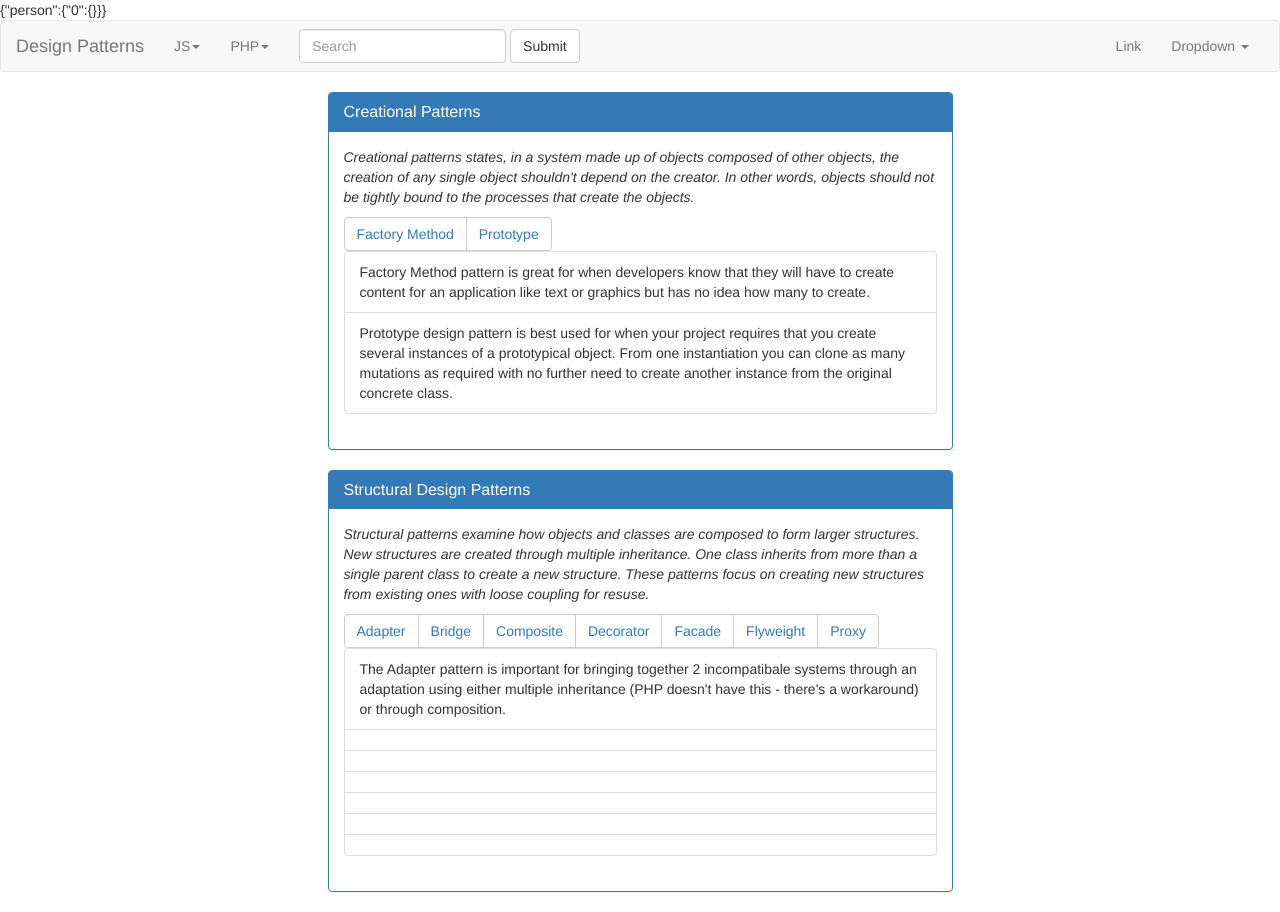
After one commit to tjnine/Legos, a PHP site: page /test.php in a window 1280 px wide. The commit adds this page. Run offline with PHP 8.4, Linux system fonts and the light colour scheme; data that the repository does not hold is empty; some libraries are stand-ins or nearby versions.

Commit message:
12-23-16
updates to config file, added mysql file, edited the index page, and
added a new php-patterns page.

```diff
--- a/Core/config.php
+++ b/Core/config.php
@@ -5,6 +5,12 @@ require_once __DIR__ .'/../vendor/autoload.php';
 
 
 $GLOBALS['config'] = [
+    'mysql' => [
+        'host' => '127.0.0.1',
+        'username' => 'root',
+        'password' => 'root',
+        'database' => 'octane'
+    ],
     'cookie' => [
         'cookie_name'   =>  'hash',
         'cookie_expire' =>  604800
--- /dev/null
+++ b/test.php
@@ -0,0 +1,98 @@
+<?php
+
+require_once __DIR__.'/Core/config.php';
+
+/**
+ * Database Model
+ */
+$work = new \App\Models\DB\DbClient;
+
+$output = $work->getIt('person')->results();
+
+foreach($output as $row) {
+    $output[]["id"]        = $row["id"];
+    $output[]["fname"]     = $row["fname"];
+    $output[]["lname"]     = $row["lname"];
+    $output[]["email"]     = $row["email"];
+    echo "<h1>{$row["fname"]}</h1>";
+}
+
+print_r(json_encode(['person' => [
+    array_values($output)
+    ]], JSON_FORCE_OBJECT));
+?>
+
+<html>
+<head>
+    <link rel="stylesheet" href="https://maxcdn.bootstrapcdn.com/bootswatch/3.3.7/lumen/bootstrap.min.css">
+
+</head>
+<body>
+<?php include __DIR__.'/Views/includes/header.php'; ?>
+    <div class="row">
+
+     <?php
+     #STATIC CLASS INSTANTIATION EXAMPLE
+
+      // App\Models\Core\Config::get('session/session_name');
+
+
+     ?>
+        <div class="col-md-6 col-md-offset-3">
+            <div class="panel panel-primary">
+                <div class="panel-heading">
+                    <h4 class="panel-title">Creational Patterns</h4>
+                </div>
+                <div class="panel-body">
+                    <p><i>Creational patterns states, in a system made up of objects composed of other objects, the creation of any single object shouldn't depend on the creator. In other words, objects should not be tightly bound to the processes that create the objects.</i></p>
+                    <div class="btn-group" role="group" aria-label="PHP Design Patterns">
+                    <button type="button" class="btn btn-default"> <a href="factory_method.php">Factory Method</a></button>
+                    <button type="button" class="btn btn-default"><a href="prototype.php">Prototype</a></button>
+
+                    </div>
+                <ul class="list-group">
+                    <li class="list-group-item">Factory Method pattern is great for when developers know that they will have to create content for an application like text or graphics but has no idea how many to create. </li>
+                    <li class="list-group-item">Prototype design pattern is best used for when your project requires that you create several instances of a prototypical object. From one instantiation you can clone as many mutations as required with no further need to create another instance from the original concrete class.</li>
+
+                </ul>
+                </div>
+            </div>
+        </div>
+    </div>
+
+    <div class="row">
+        <div class="col-md-6 col-md-offset-3">
+            <div class="panel panel-primary">
+                <div class="panel-heading">
+                    <h4 class="panel-title">Structural Design Patterns</h4>
+                </div>
+                <div class="panel-body">
+                    <p><i>Structural patterns examine how objects and classes are composed to form larger structures. New structures are created through multiple inheritance. One class inherits from more than a single parent class to create a new structure. These patterns focus on creating new structures from existing ones with loose coupling for resuse.</i></p>
+                    <div class="btn-group" role="group" aria-label="PHP Design Patterns">
+                    <button type="button" class="btn btn-default"> <a href="adapter.php">Adapter</a></button>
+                    <button type="button" class="btn btn-default"><a href="bridge.php">Bridge</a></button>
+                    <button type="button" class="btn btn-default"><a href="composite.php">Composite</a></button>
+                    <button type="button" class="btn btn-default"><a href="decorator.php">Decorator</a></button>
+                    <button type="button" class="btn btn-default"><a href="facade.php">Facade</a></button>
+                    <button type="button" class="btn btn-default"><a href="flyweight.php">Flyweight</a></button>
+                    <button type="button" class="btn btn-default"><a href="proxy.php">Proxy</a></button>
+                    </div>
+                <ul class="list-group">
+                    <li class="list-group-item">The Adapter pattern is important for bringing together 2 incompatibale systems through an adaptation using either multiple inheritance (PHP doesn't have this - there's a workaround) or through composition.</li>
+                    <li class="list-group-item"></li>
+                    <li class="list-group-item"></li>
+                    <li class="list-group-item"></li>
+                    <li class="list-group-item"></li>
+                    <li class="list-group-item"></li>
+                    <li class="list-group-item"></li>
+                </ul>
+                </div>
+            </div>
+        </div>
+    </div>
+
+
+    <script src="https://cdnjs.cloudflare.com/ajax/libs/jquery/3.1.0/jquery.min.js"></script>
+    <script src="https://maxcdn.bootstrapcdn.com/bootstrap/3.3.7/js/bootstrap.min.js"></script>
+</body>
+</html>
```
Also changed, not shown: Data/users.sql (added, +15 -0 lines), index.php (+31 -51 lines), php-patterns.php (added, +79 -0 lines), 3 other files.
